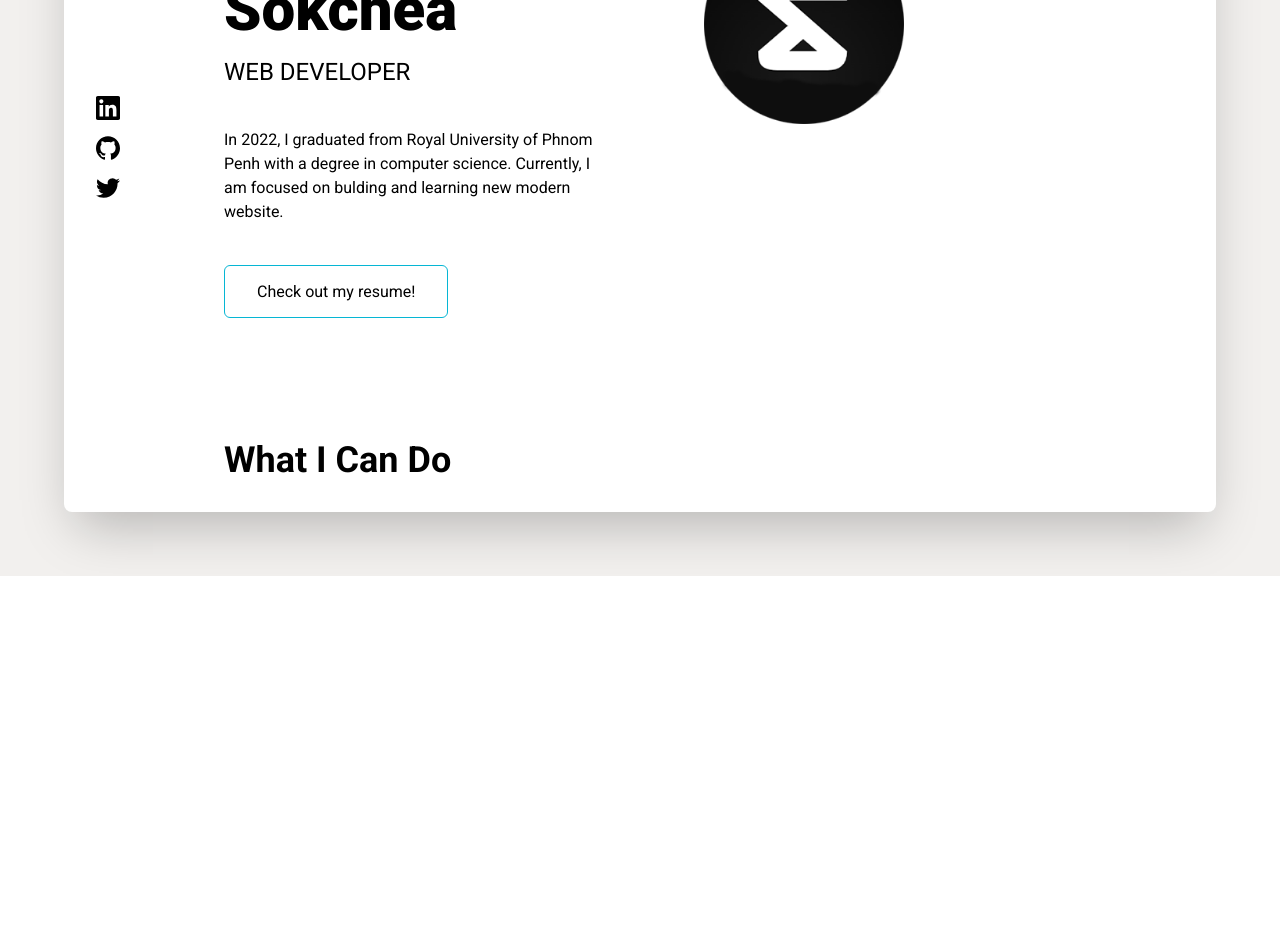
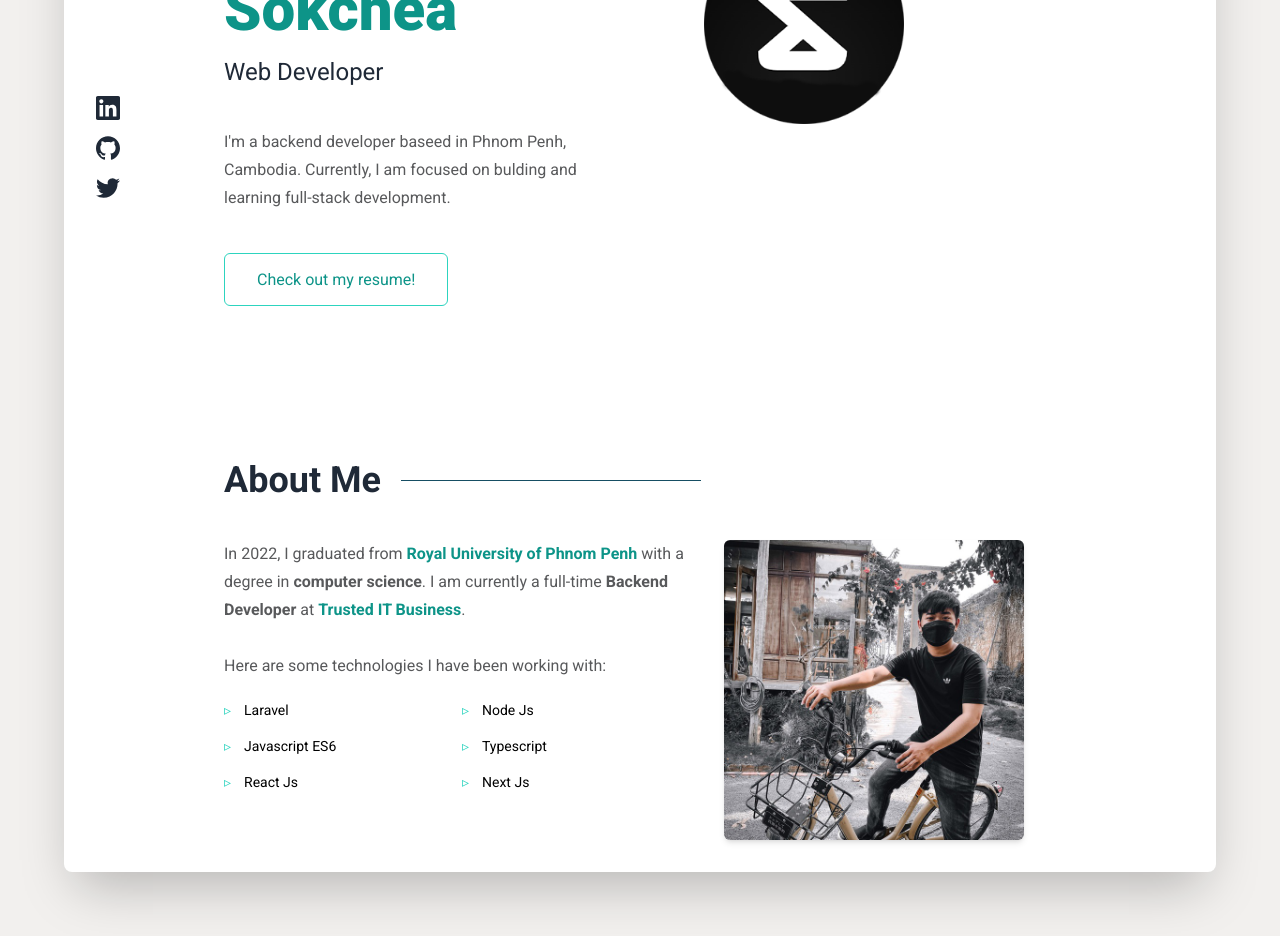
Before and after one commit to sokcheadev2001/my_portfolio, a Next.js app: page / in a window 1280 px wide. Shown: the part 280-1216 px from the top of the page. Before the commit the page ends 856 px from the top, so only its background shows below. Built offline with nearby package versions, Linux system fonts and the light colour scheme.

Commit message:
add about component and cleanup layout

```diff
--- /dev/null
+++ b/components/home-component/about.component.tsx
@@ -0,0 +1,124 @@
+import { motion } from "framer-motion";
+import Image from "next/image";
+import React from "react";
+import { Section } from "../framer-motion/motion.component";
+const IcanDo = () => {
+  return (
+    <Section>
+      <section className='md:mt-32 mt-20'>
+        <motion.div
+          initial={{ y: 100, opacity: 0 }}
+          animate={{ y: 0, opacity: 1 }}
+          transition={{ delay: 1.8, duration: 1 }}
+          className='flex after:content-[""] after:md:w-74 after:w-32 after:mt-5 after:ml-5 after:h-0.1 after:bg-cyan-900'
+        >
+          <h2 className='dark:text-brightGray text-gray-800 md:text-4xl text-3xl font-bold leading-none capitalize'>
+            About Me
+          </h2>
+        </motion.div>
+        <div className='md:flex'>
+          <div className='md:flex-1'>
+            <motion.p
+              initial={{ y: 100, opacity: 0 }}
+              animate={{ y: 0, opacity: 1 }}
+              transition={{ delay: 2.2, duration: 1 }}
+              className='leading-7 dark:text-darkGray text-lightGray text-base mt-10 text-left'
+            >
+              In 2022, I graduated from{" "}
+              <b className='dark:text-teal-400 text-teal-600'>
+                Royal University of Phnom Penh
+              </b>{" "}
+              with a degree in{" "}
+              <b className='dark:text-brightGray text-lightGray'>
+                computer science
+              </b>
+              . I am currently a full-time{" "}
+              <b className='dark:text-brightGray text-lightGray'>
+                Backend Developer
+              </b>{" "}
+              at{" "}
+              <b className='dark:text-teal-400 text-teal-600'>
+                Trusted IT Business
+              </b>
+              .
+              <br />
+              <br />
+              Here are some technologies I have been working with:
+            </motion.p>
+            <motion.ul className='grid grid-cols-2 gap-4 pt-5'>
+              <motion.li
+                className='text-sm relative md:pl-5 before:content-["▹"] before:absolute before:left-0 before:text-teal-400'
+                initial={{ y: 100, opacity: 0 }}
+                animate={{ y: 0, opacity: 1 }}
+                transition={{ delay: 2.2, duration: 1 }}
+              >
+                Laravel
+              </motion.li>
+              <motion.li
+                className='text-sm relative md:pl-5 before:content-["▹"] before:absolute before:left-0 before:text-teal-400'
+                initial={{ y: 100, opacity: 0 }}
+                animate={{ y: 0, opacity: 1 }}
+                transition={{ delay: 2.2, duration: 1 }}
+              >
+                Node Js
+              </motion.li>
+              <motion.li
+                className='text-sm relative md:pl-5 before:content-["▹"] before:absolute before:left-0 before:text-teal-400'
+                initial={{ y: 100, opacity: 0 }}
+                animate={{ y: 0, opacity: 1 }}
+                transition={{ delay: 2.4, duration: 1 }}
+              >
+                Javascript ES6
+              </motion.li>
+              <motion.li
+                className='text-sm relative md:pl-5 before:content-["▹"] before:absolute before:left-0 before:text-teal-400'
+                initial={{ y: 100, opacity: 0 }}
+                animate={{ y: 0, opacity: 1 }}
+                transition={{ delay: 2.4, duration: 1 }}
+              >
+                Typescript
+              </motion.li>
+              <motion.li
+                className='text-sm relative md:pl-5 before:content-["▹"] before:absolute before:left-0 before:text-teal-400'
+                initial={{ y: 100, opacity: 0 }}
+                animate={{ y: 0, opacity: 1 }}
+                transition={{ delay: 3, duration: 1 }}
+              >
+                React Js
+              </motion.li>
+              <motion.li
+                className='text-sm relative md:pl-5 before:content-["▹"] before:absolute before:left-0 before:text-teal-400'
+                initial={{ y: 100, opacity: 0 }}
+                animate={{ y: 0, opacity: 1 }}
+                transition={{ delay: 3, duration: 1 }}
+              >
+                Next Js
+              </motion.li>
+            </motion.ul>
+          </div>
+          <motion.div
+            className='md:flex-1 md:pl-10'
+            initial={{ y: 100, opacity: 0 }}
+            animate={{ y: 0, opacity: 1 }}
+            transition={{ delay: 2.2, duration: 1 }}
+            whileHover={{
+              scale: 1.1,
+              transition: { duration: 0.3 },
+            }}
+          >
+            <Image
+              src='/me.jpg'
+              className='filter rounded-md shadow-md mt-10'
+              alt='sokchea'
+              width='300'
+              height='300'
+              priority
+            />
+          </motion.div>
+        </div>
+      </section>
+    </Section>
+  );
+};
+
+export default IcanDo;
--- a/components/landing/heading.component.tsx
+++ b/components/home-component/heading.component.tsx
@@ -18,21 +18,21 @@ const Heading = () => {
     <header className='mt-10 md:flex'>
       <div className='md:flex-1 py-10'>
         <motion.p
-          className='dark:text-white text-black mb-8 text-center md:text-left'
+          className='dark:text-brightGray text-gray-800 mb-8 text-center md:text-left'
           initial={{ y: 50, opacity: 0 }}
           animate={{ y: 0, opacity: 1 }}
           transition={{ delay: 0.2, duration: 0.6 }}
         >
           Hi :-D, my name is
         </motion.p>
-        <motion.h1 className='text-6xl leading-none mb-4 text-center md:text-left font-bold md:font-extrabold'>
+        <motion.h1 className='dark:text-teal-400 text-teal-600 text-6xl leading-none mb-4 text-center md:text-left font-bold md:font-extrabold'>
           {NameList}
         </motion.h1>
         <motion.p
           initial={{ y: 50, opacity: 0 }}
           animate={{ y: 0, opacity: 1 }}
           transition={{ delay: 2, duration: 1 }}
-          className='text-xl md:text-2xl uppercase text-center md:text-left'
+          className='dark:text-brightGray text-gray-800 text-xl md:text-2xl capitalize text-center md:text-left'
         >
           web developer
         </motion.p>
@@ -40,21 +40,20 @@ const Heading = () => {
           initial={{ y: 100, opacity: 0 }}
           animate={{ y: 0, opacity: 1 }}
           transition={{ delay: 2.2, duration: 1 }}
-          className='text-base mt-10 text-center md:text-left md:w-96 md:px-0 px-5'
+          className='leading-7 dark:text-darkGray text-lightGray text-base mt-10 text-center md:text-left md:w-96 md:px-0 px-5'
         >
-          In 2022, I graduated from Royal University of Phnom Penh with a degree
-          in computer science. Currently, I am focused on bulding and learning
-          new modern website.
+          I&apos;m a backend developer baseed in Phnom Penh, Cambodia. Currently, I am focused on
+          bulding and learning full-stack development.
         </motion.p>
         <motion.div
-          className='md:mt-14 mt-8'
+          className='md:mt-14 mt-8 flex flex-col items-center md:block'
           initial={{ y: 100, opacity: 0 }}
           animate={{ y: 0, opacity: 1 }}
           transition={{ delay: 2.4, duration: 1 }}
         >
           <Button
             destination='/resume'
-            className='py-4 px-8 border border-cyan-500 rounded-md hover:bg-cyan-600/50 '
+            className='dark:text-teal-400 text-teal-600 py-4 px-8 border border-teal-400 dark:border-teal-600 rounded-md dark:hover:bg-gray-800 hover:bg-gray-100'
             name='Check out my resume!'
           />
         </motion.div>
@@ -65,6 +64,7 @@ const Heading = () => {
           width='200'
           height='100'
           alt='Sokchea Leang'
+          priority
         />
       </div>
     </header>
--- a/components/landing/whatIcanDo.component.tsx
+++ /dev/null
@@ -1,13 +0,0 @@
-import React from "react";
-
-const IcanDo = () => {
-  return (
-    <section className="md:mt-24 mt-16">
-      <h2 className='md:text-4xl text-3xl font-bold leading-none capitalize'>
-        What i can do
-      </h2>
-    </section>
-  );
-};
-
-export default IcanDo;
--- /dev/null
+++ b/components/layout/footer.component.tsx
@@ -0,0 +1,7 @@
+import { FC } from "react";
+
+const Footer: FC = () => {
+  return <div>footer.component</div>;
+};
+
+export default Footer;
--- a/components/layout.component.tsx
+++ b/components/layout/layout.component.tsx
@@ -1,6 +1,6 @@
 import Head from "next/head";
-import NavBar from "./navbar/nav.component";
-import SocialSide from "./side-social/social.component";
+import NavBar from "./nav.component";
+import SocialSide from "../side-social/social.component";
 import { motion, useScroll, useSpring } from "framer-motion";
 
 function Component() {
@@ -96,8 +96,8 @@ const Layout = ({ children }: Props) => {
       {Component()}
       <div className='cursor rounded' />
       <div className='cursor pointed' />
-      <div className='bg-secondary dark:bg-gray-900 md:py-16'>
-        <div className='bg-white dark:bg-gray-900 md:max-w-6xl md:mx-auto sm:rounded-lg p-2 md:p-8 md:shadow-2xl'>
+      <div className='bg-secondary dark:bg-primary md:py-16'>
+        <div className='bg-white dark:bg-primary md:max-w-6xl md:mx-auto sm:rounded-lg p-6 md:p-8 md:shadow-2xl'>
           <div className='md:flex'>
             <div>
               <SocialSide />
--- a/components/side-social/social.component.tsx
+++ b/components/side-social/social.component.tsx
@@ -5,7 +5,9 @@ import { SiGithub, SiLinkedin, SiTwitter } from "react-icons/si";
 const SocialSide: FC = () => {
   return (
     <div className='w-32'>
-      <Link href='/'>Sochea</Link>
+      <Link href='/' className='dark:text-brightGray'>
+        Sochea
+      </Link>
       <div className='md:mt-64'>
         <ul className='hidden md:block'>
           <motion.li
@@ -17,7 +19,7 @@ const SocialSide: FC = () => {
             className='mt-4'
           >
             <Link href='https://www.linkedin.com/in/sokchea-leang-916684221/'>
-              <SiLinkedin className='text-2xl' />
+              <SiLinkedin className='text-2xl  dark:text-brightGray text-gray-800 dark:hover:text-white' />
             </Link>
           </motion.li>
           <motion.li
@@ -29,7 +31,7 @@ const SocialSide: FC = () => {
             className='mt-4'
           >
             <Link href='https://github.com/sokcheadev2001'>
-              <SiGithub className='text-2xl' />
+              <SiGithub className='text-2xl dark:text-brightGray text-gray-800 dark:hover:text-white' />
             </Link>
           </motion.li>
           <motion.li
@@ -41,7 +43,7 @@ const SocialSide: FC = () => {
             className='mt-4'
           >
             <Link href='https://twitter.com/LeangSokchea'>
-              <SiTwitter className='text-2xl' />
+              <SiTwitter className='text-2xl  dark:text-brightGray text-gray-800 dark:hover:text-white' />
             </Link>
           </motion.li>
         </ul>
--- a/pages/_app.tsx
+++ b/pages/_app.tsx
@@ -1,5 +1,5 @@
 import type { AppProps } from "next/app";
-import Layout from "../components/layout.component";
+import Layout from "../components/layout/layout.component";
 import { ThemeProvider } from "next-themes";
 import { Roboto } from "@next/font/google";
 import "../styles/globals.css";
--- a/pages/index.tsx
+++ b/pages/index.tsx
@@ -1,6 +1,6 @@
 import { FC } from "react";
-import Heading from "../components/landing/heading.component";
-import IcanDo from "../components/landing/whatIcanDo.component";
+import Heading from "../components/home-component/heading.component";
+import IcanDo from "../components/home-component/about.component";
 
 const Home: FC = () => {
   return (
--- a/tailwind.config.js
+++ b/tailwind.config.js
@@ -8,8 +8,17 @@ module.exports = {
   theme: {
     extend: {
       colors: {
+        primary: "#0a192f",
         secondary: "#f2f0ee",
-        lightgray: ''
+        darkGray: "#8892b0",
+        lightGray: "#58595b",
+        brightGray: "#ccd6f6",
+      },
+      spacing: {
+        0.1: "1px",
+      },
+      width: {
+        74: "300px",
       },
     },
   },
```
Also changed, not shown: components/layout/nav.component.tsx (renamed from components/navbar/nav.component.tsx, +11 -5 lines), public/me.jpg (added), styles/globals.css (indentation only).
